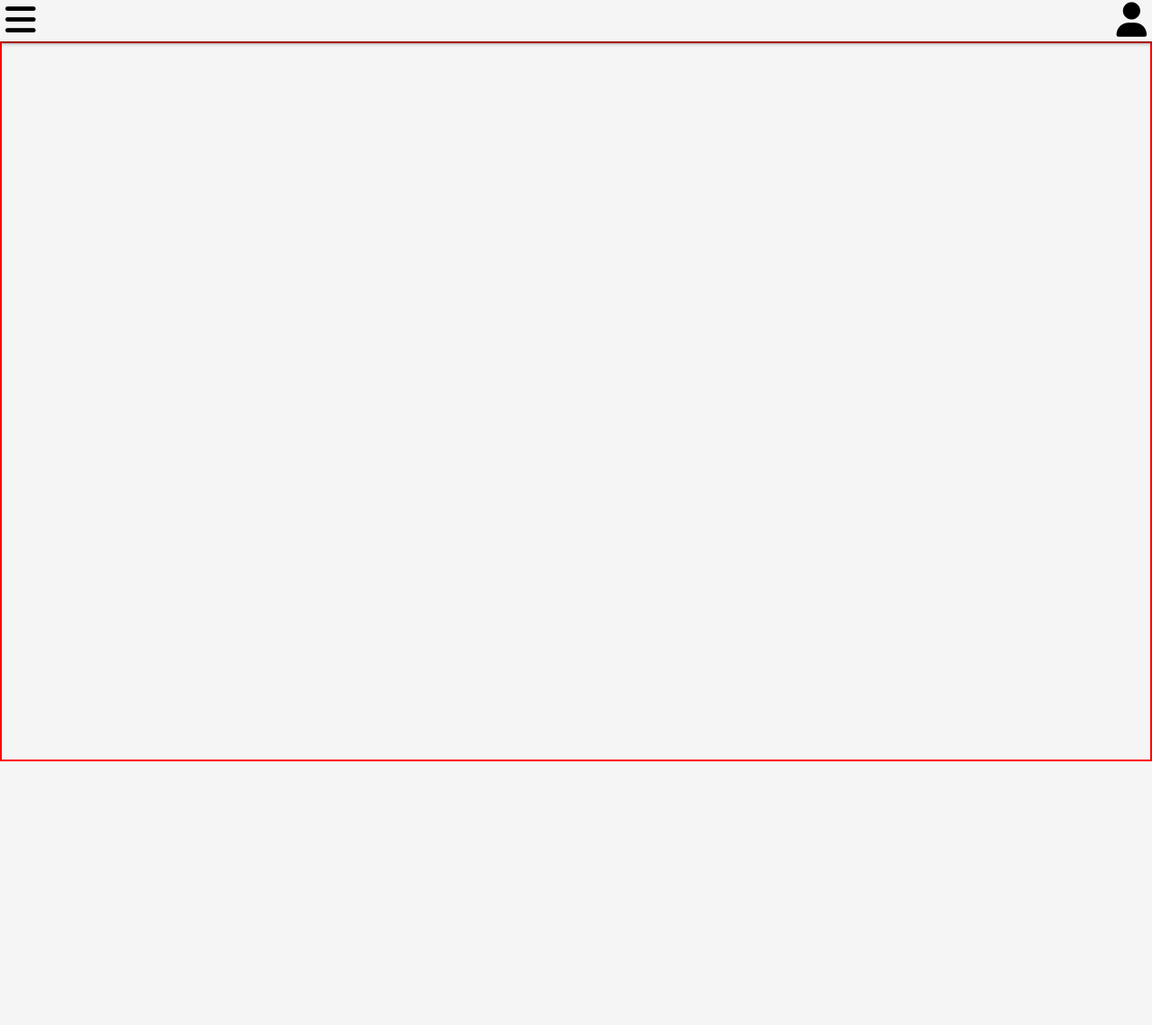
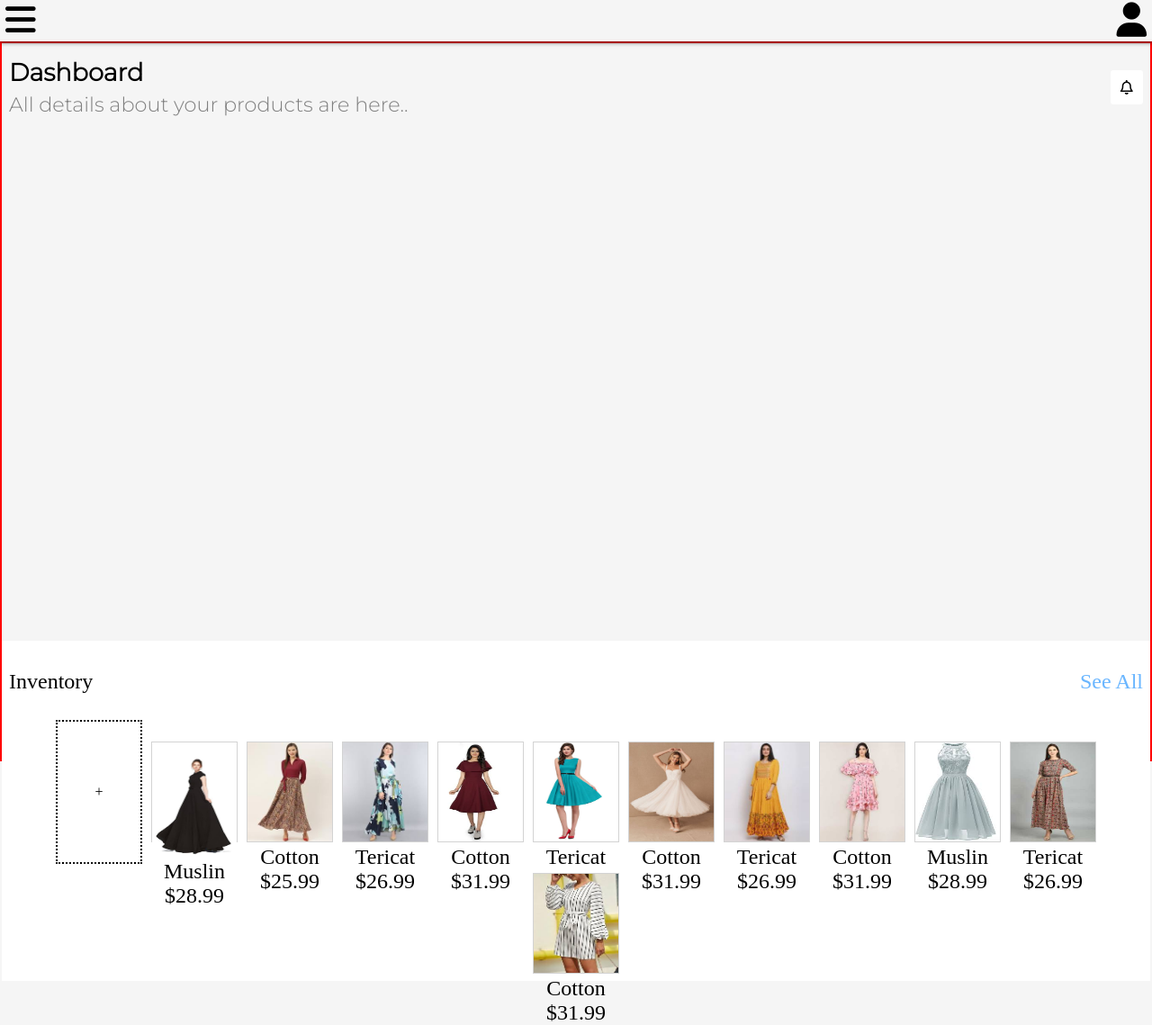
Before and after one commit to Suhail-007/Dashboard, a plain HTML site: page index.html in a window 1280 px wide. Shown: the whole page at 90% size. Before the commit the page ends 846 px from the top, so only its background shows below. Drawn offline with Linux system fonts and the light colour scheme.

Commit message:
second commit

```diff
--- a/index.html
+++ b/index.html
@@ -23,7 +23,7 @@
 						<div class="nav-links-container">
 						<!-- CLOSE BUTTON -->
 						<div class="close-btn" data-navclose-btn="left">×</div>
-						<div class="img-div">
+						<div class="logo-div">
 								<!---unsplash -->
 								<img src="images/scott-webb-bmmcfZqSjBU-unsplash.jpg" alt="logo" />
 						</div>
@@ -75,7 +75,80 @@
 
 				<!-- Main section -->
 				<section>
+						<article>
+								<div class="dashboard">
+										<p>Dashboard</p>
+										<p class="grey">All details about your products are here..</p>
+								</div>
+								<i class="far fa-bell"></i>
+						</article>
+						<!-- Inventory -->
+						<div class="inventory">
+								<div class="inventory-heading">
+										<p>Inventory</p>
+										<a href="#">See All</a>
+								</div>
+								<div class="images">
+										<div class="add-image">+</div>
+										<div class="inventory-images">
+												<figure>
 
+												</figure>
+												<img src="images/images(1).jpg" alt="product image 1" />
+												<p>Muslin</p>
+												<p>$28.99</p>
+										</div>
+										<div class="inventory-images">
+												<img src="images/images(2).jpg" alt="product image 2" />
+												<p>Cotton</p>
+												<p>$25.99</p>
+										</div>
+										<div class="inventory-images">
+												<img src="images/images(3).jpg" alt="product image 3" />
+												<p>Tericat</p>
+												<p>$26.99</p>
+										</div>
+										<div class="inventory-images">
+												<img src="images/images(4).jpg" alt="product image 4" />
+												<p>Cotton</p>
+												<p>$31.99</p>
+										</div>
+										<div class="inventory-images">
+												<img src="images/images(5).jpg" alt="product image 5" />
+												<p>Tericat</p>
+												<p>$21.99</p>
+										</div>
+										<div class="inventory-images">
+												<img src="images/images(6).jpg" alt="" />
+												<p>Cotton</p>
+												<p>$31.99</p>
+										</div>
+										<div class="inventory-images">
+												<img src="images/images(7).jpg" alt="product image 6" />
+												<p>Tericat</p>
+												<p>$26.99</p>
+										</div>
+										<div class="inventory-images">
+												<img src="images/images(8).jpg" alt="" />
+												<p>Cotton</p>
+												<p>$31.99</p>
+										</div>
+										<div class="inventory-images">
+												<img src="images/images(9).jpg" alt="product image 7" />
+												<p>Muslin</p>
+												<p>$28.99</p>
+										</div>
+										<div class="inventory-images">
+												<img src="images/images(11).jpg" alt="product image 8" />
+												<p>Tericat</p>
+												<p>$26.99</p>
+										</div>
+										<div class="inventory-images">
+												<img src="images/images(12).jpg" alt="product image 9" />
+												<p>Cotton</p>
+												<p>$31.99</p>
+										</div>
+								</div>
 				</section>
 
 				<!-- right Side Bar -->
--- a/script/script.js
+++ b/script/script.js
@@ -9,7 +9,6 @@ navToggle.forEach(btn => {
 		 const element = e.target.dataset.navBtn === 'left' ? document.querySelector('[data-nav="left"]') : document.querySelector('[data-nav="right"]');
 			 element.classList.toggle('open');
 			});
-
 });
 
 //close nav bar
@@ -49,3 +48,12 @@ dashboardDate.textContent = `${todayDate.getDate()} ${months[todayDate.getMonth(
 
 //get today day
 dashboardDay.textContent = days[todayDate.getDay()];
+
+window.addEventListener('click', e => {
+//it'll select the opposite navBar so if the left Nav is open and user tries to open right nav it'll remove the classlist from left nav
+const element = e.target.dataset.navBtn === 'left' ? document.querySelector('[data-nav="right"]') : document.querySelector('[data-nav="left"]');
+
+				if (element.classList.contains('open')) {
+						element.classList.remove('open');
+				}
+})
--- a/style/style.css
+++ b/style/style.css
@@ -1,6 +1,9 @@
+@import url('https://fonts.googleapis.com/css2?family=Montserrat:wght@300&display=swap');
+
 :root {
 		--transition: 300ms ease-in;
 		--nav-transition: 400ms ease-in-out;
+		--transition-timing: 400ms;
 		--light-grey: #ececec;
 }
 
@@ -31,7 +34,7 @@ header {
 header > button {
 		border: none;
 		background: none;
-		font-size: clamp(2em, 3vw, 2.5em);
+		font-size: clamp(1.7em, 3vw, 2.5em);
 }
 
 	main {
@@ -40,7 +43,6 @@ header > button {
 		gap: 0 5px;
 		border: 2px solid red;
 		height: 100%;
-/* will set 	position: relative; on pc size */
 }
 
 main nav {
@@ -60,16 +62,21 @@ main nav {
 		overflow: hidden;
 		pointer-events: none;
 		transform: translateX(-6rem);
-		transition: opacity var(	--nav-transition), transform var(	--nav-transition);
 		z-index: 1;
 }
 
 main nav.open {
-		opacity: 1;
 		visibility: visible;
-		transform: translateX(0);
+		overflow: auto;
 		pointer-events: auto;
-		overflow: auto;
+		animation: slideInLeft var(--transition-timing) forwards;
+}
+
+@keyframes slideInLeft {
+		100% {
+				transform: translateX(0);
+				opacity: 1;
+		}
 }
 
 hr {
@@ -81,17 +88,23 @@ hr {
 		margin-bottom: 1rem;
 }
 
-.img-div {
+.logo-div {
 		padding: 1.5rem;
 }
 
-.img-div > img {
+.logo-div > img {
 		width: 100%;
 		height: 100%;
 		border-radius: 1rem;
 }
 
 /*nav styles*/
+nav ul {
+		list-style: none;
+		padding: 0;
+		margin: 0;
+}
+
  nav ul li > a {
 		font-size: clamp(1em, 3vw, 1.5em);
 		font-weight: bold;
@@ -101,7 +114,7 @@ hr {
 }
 
 nav ul li {
-		padding: 0.4rem 0;
+		padding: 0.5rem 0;
 		transition: transform var(--transition);
 		cursor: pointer;
 }
@@ -160,6 +173,7 @@ li.open:focus a {
 		cursor: pointer;
 }
 
+/*Right nav bar*/
 .right-navBar {
 		display: flex;
 		flex-direction: column;
@@ -176,7 +190,7 @@ li.open:focus a {
 		overflow: hidden;
 		pointer-events: none;
 		transform: translateX(6rem);
-		transition: opacity var(	--nav-transition), transform var(	--nav-transition);
+		transition: all var(	--nav-transition);
 		z-index: 1;
 }
 
@@ -192,7 +206,7 @@ li.open:focus a {
 		display: flex;
 		gap: 0 10px;
 		background: #fff;
-		padding: 0.8rem;
+		padding: 0.8rem 1rem;
 		position: relative;
 		cursor: pointer;
 }
@@ -200,10 +214,10 @@ li.open:focus a {
  /*Right nav close btn*/
 .RVCloseBtn {
 		position: absolute;
-		top: 0;
-		left: 0;
+		top: -0.5%;
+		left: 1%;
 		z-index: 2;
-		font-size: clamp(1.2em, 3vw, 1.4em);
+		font-size: clamp(1.4em, 3vw, 1.8em);
 		cursor: pointer;
 }
 
@@ -281,6 +295,108 @@ li.open:focus a {
 		margin: 0;
 }
 
+section {
+		padding: 0.5rem 0;
+}
+
+section > article {
+		display: flex;
+		justify-content: space-between;
+		align-items: center;
+		padding: 0.5rem;
+}
+
+section > article > .dashboard p {
+		margin: 0;
+		font-family: 'Montserrat', sans-serif;
+}
+
+section > article > .dashboard p:first-child {
+		font-size: clamp(1.1em, 3vw, 1.7em);
+		margin-bottom: 0.3rem;
+		font-weight: bold;
+}
+
+section > article > .dashboard p:nth-child(2) {
+		font-size: clamp(1em, 3vw, 1.4em);
+}
+
+section > article > i {
+		padding: 0.7em;
+		border-radius: 0.2rem;
+		background: #fff;
+}
+
+.inventory {
+		margin-top: 45%;
+		display: flex;
+		flex-direction: column;
+		gap: 5px 0;
+		background: #fff;
+		padding: 0.5rem ;
+}
+
+.inventory-heading p, .inventory-heading a {
+		font-size: clamp(1.1em, 3vw, 1.5em);
+}
+
+.inventory-heading a {
+		color: #6ab6ff;
+		cursor: pointer;
+}
+
+.inventory-heading {
+		display: flex;
+		justify-content: space-between;
+		align-items: center;
+}
+
+.add-image {
+		width: 6rem;
+		height: 10rem;
+		border: 2px dotted black;
+		display: flex;
+		align-items: center;
+		justify-content: center;
+}
+
+.images {
+		display: flex;
+		gap: 10px 10px;
+		justify-content: center;
+		align-items: center;
+		flex-wrap: wrap;
+}
+
+.images > .inventory-images {
+		width: 6rem;
+		height: 7rem;
+		border: 1px solid lightgray;
+		transition: all var(--nav-transition);
+		cursor: pointer;
+		text-align: center;
+}
+
+.images > .inventory-images p {
+		margin: 0;
+		padding: 0;
+}
+
+.images > .inventory-images > img {
+		width: 100%;
+		height: 100%;
+}
+
+.images > .inventory-images:hover,
+.images > .inventory-images:focus {
+		border: 1px solid #8098ff;
+		box-shadow: 1px 0px 4px rgba(0,0,0,0.5);
+}
+
+.images > .inventory-images p {
+		font-size: clamp(1em, 3vw, 1.5em);
+}
+
 @media screen and (min-width: 2560px){
 		main {
 		display: grid;
```
